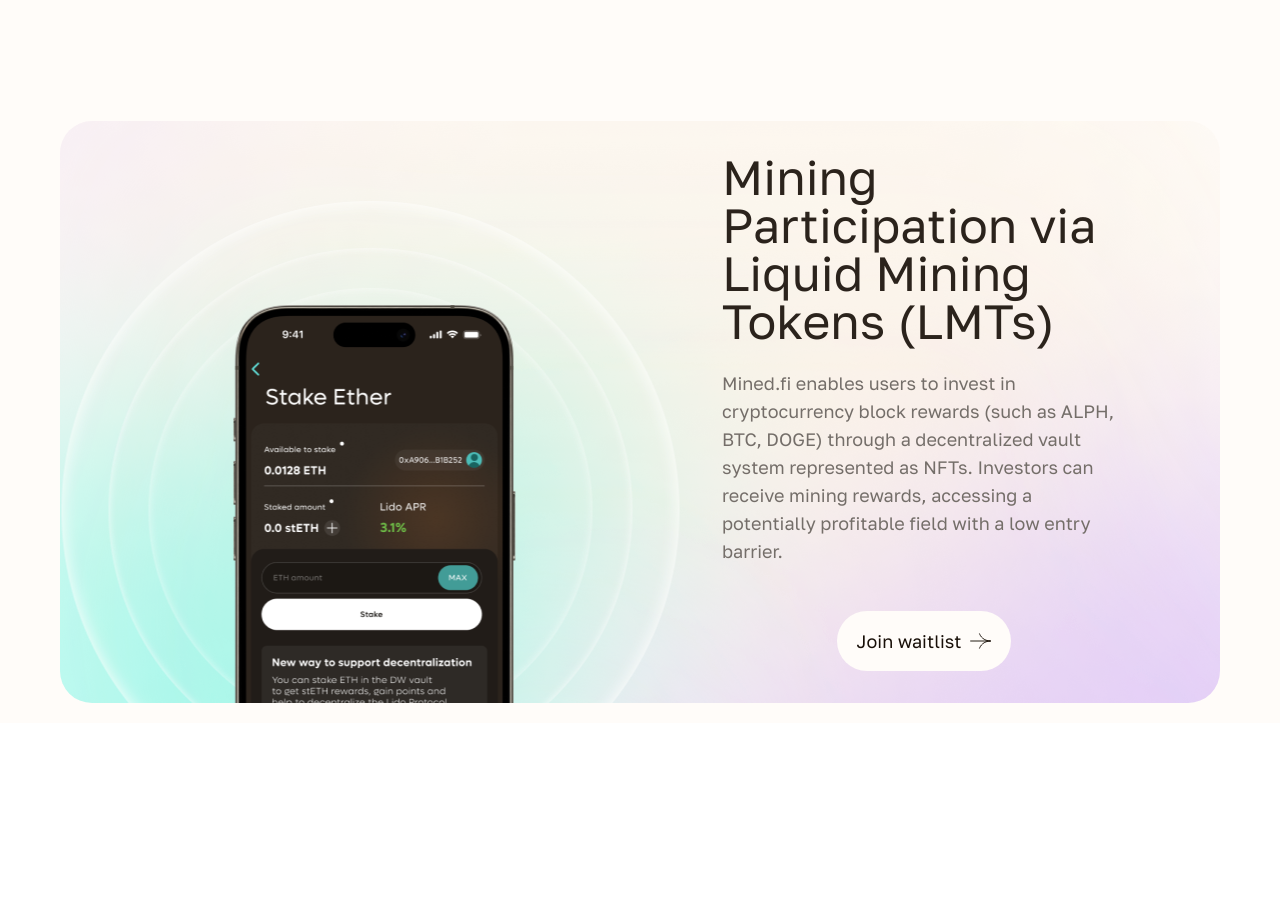
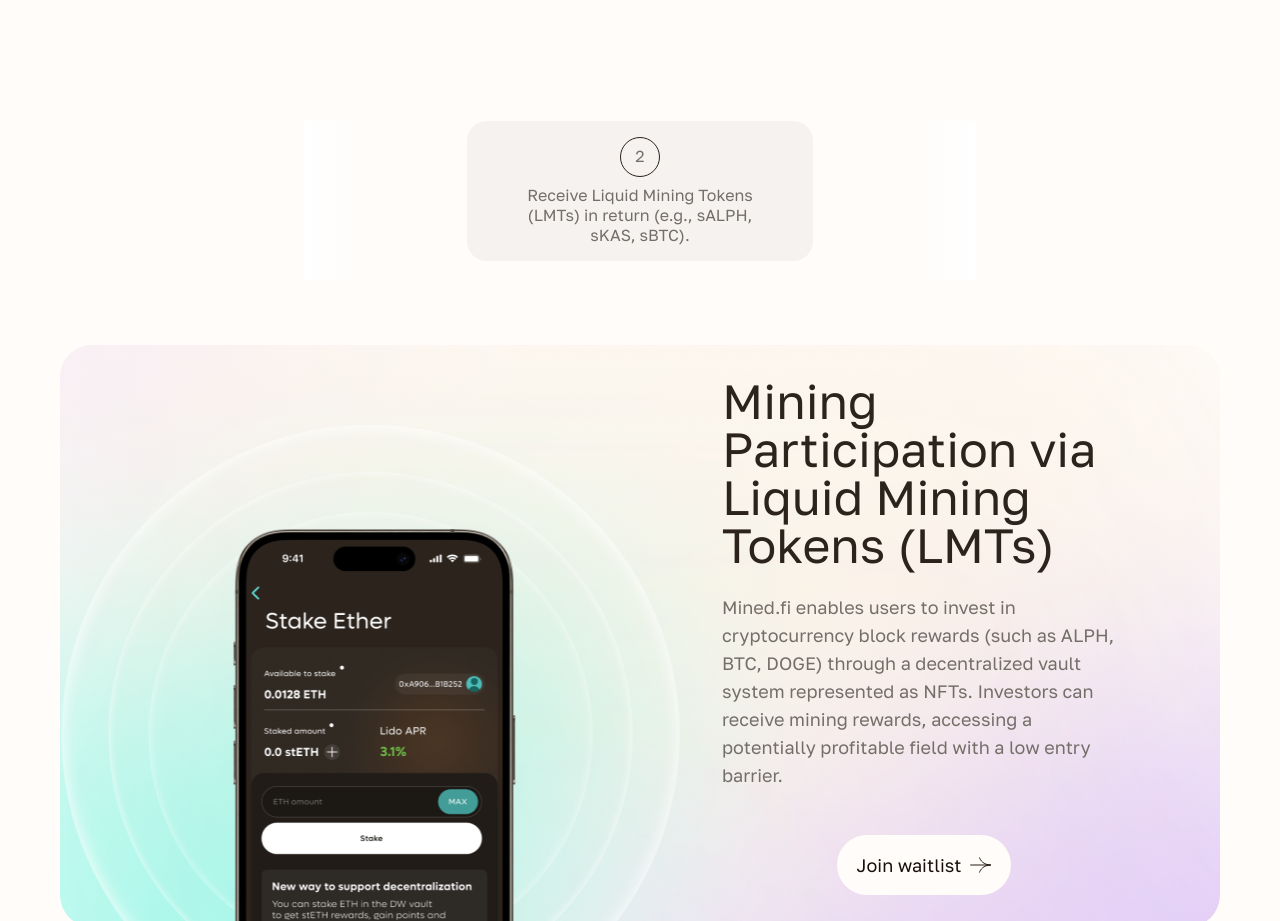
Before and after one commit to minedfi-protocol/landing, a Next.js app: page / in a window 1280 px wide. Shown: the part 1380-2301 px from the top of the page. Before the commit the page ends 2103 px from the top, so only its background shows below. Built offline with nearby package versions, Linux system fonts and the light colour scheme; grey boxes are pictures that could not be loaded.

Commit message:
feat: add StakingCarousel component and integrate it into AboutSection

```diff
--- /dev/null
+++ b/src/components/CardItem/CardItem.tsx
@@ -0,0 +1,17 @@
+import React from 'react'
+
+interface CardItemProps {
+  number: string
+  description: string
+}
+
+export const CardItem: React.FC<CardItemProps> = ({ description, number }) => {
+  return (
+    <div className='bg-[#F5F2EF] max-w-[346px] px-[48px] py-[16px] rounded-[20px] h-fit flex items-center justify-center flex-col'>
+      <div className='text-neutral-40 text-center text-desktop-body-s border border-neutral-60 w-[40px] h-[40px] py-[8px] px-[5px] rounded-full border-solid'>
+        {number}
+      </div>
+      <div className='mt-[8px] text-neutral-40 text-desktop-body-s text-center'>{description}</div>
+    </div>
+  )
+}
--- /dev/null
+++ b/src/components/Carousel/StakingCarousel.tsx
@@ -0,0 +1,110 @@
+import { useState, useRef, TouchEvent } from 'react'
+import { CardItem } from '../CardItem/CardItem'
+import React from 'react'
+
+export const StakingCarousel = () => {
+  const [activeSlide, setActiveSlide] = useState(0)
+  const [touchStart, setTouchStart] = useState<number | null>(null)
+  const [touchEnd, setTouchEnd] = useState<number | null>(null)
+  const autoPlayRef = useRef<NodeJS.Timeout>()
+
+  // Minimalna odległość swipe'a potrzebna do zmiany slajdu
+  const minSwipeDistance = 50
+
+  const slides = [
+    {
+      number: '1',
+      description: 'Stake your assets on your terms with flexible vesting periods.'
+    },
+    {
+      number: '2',
+      description: 'Receive Liquid Mining Tokens (LMTs) in return (e.g., sALPH, sKAS, sBTC).'
+    },
+    {
+      number: '3',
+      description:
+        'Watch your allocation grow and monitor your staking performance with full visibility and real-time insights.'
+    }
+  ]
+
+  const nextSlide = () => {
+    setActiveSlide(prev => (prev === slides.length - 1 ? 0 : prev + 1))
+  }
+
+  const prevSlide = () => {
+    setActiveSlide(prev => (prev === 0 ? slides.length - 1 : prev - 1))
+  }
+
+  // Resetuj autoplay
+  const resetAutoPlay = () => {
+    if (autoPlayRef.current) {
+      clearInterval(autoPlayRef.current)
+    }
+    autoPlayRef.current = setInterval(() => {
+      nextSlide()
+    }, 3000)
+  }
+
+  React.useEffect(() => {
+    resetAutoPlay()
+    return () => {
+      if (autoPlayRef.current) {
+        clearInterval(autoPlayRef.current)
+      }
+    }
+  }, [])
+
+  // Obsługa dotyku - start
+  const onTouchStart = (e: TouchEvent) => {
+    setTouchEnd(null)
+    setTouchStart(e.targetTouches[0].clientX)
+  }
+
+  // Obsługa dotyku - ruch
+  const onTouchMove = (e: TouchEvent) => {
+    setTouchEnd(e.targetTouches[0].clientX)
+  }
+
+  // Obsługa dotyku - koniec
+  const onTouchEnd = () => {
+    if (!touchStart || !touchEnd) return
+
+    const distance = touchStart - touchEnd
+    const isLeftSwipe = distance > minSwipeDistance
+    const isRightSwipe = distance < -minSwipeDistance
+
+    if (isLeftSwipe || isRightSwipe) {
+      if (isLeftSwipe) {
+        nextSlide()
+      } else {
+        prevSlide()
+      }
+      resetAutoPlay()
+    }
+  }
+
+  return (
+    <div
+      className='relative w-full max-w-2xl mx-auto flex justify-center items-center'
+      onTouchStart={onTouchStart}
+      onTouchMove={onTouchMove}
+      onTouchEnd={onTouchEnd}>
+      <div className='absolute left-0 top-0 w-16 h-full bg-gradient-to-r from-white to-transparent z-10'></div>
+
+      <div className='overflow-hidden'>
+        <div
+          className='flex transition-transform duration-1000 ease-in-out'
+          style={{ transform: `translateX(-${activeSlide * 100}%)` }}>
+          {slides.map((slide, index) => (
+            <div key={index} className='w-full flex-shrink-0 flex justify-center'>
+              <CardItem number={slide.number} description={slide.description} />
+            </div>
+          ))}
+        </div>
+      </div>
+      <div className='absolute right-0 top-0 w-16 h-full bg-gradient-to-l from-white to-transparent z-10'></div>
+    </div>
+  )
+}
+
+export default StakingCarousel
--- a/src/sections/AboutSection.tsx
+++ b/src/sections/AboutSection.tsx
@@ -1,10 +1,16 @@
 'use client'
-import React, { useEffect, useRef } from 'react'
+import React, { useEffect, useRef, useState } from 'react'
 import Image from 'next/image'
+import { CardItem } from '@/components/CardItem/CardItem'
+import ReactSimplyCarousel from 'react-simply-carousel'
+import { Swiper, SwiperSlide } from 'swiper/react'
+import 'swiper/css'
+import StakingCarousel from '@/components/Carousel/StakingCarousel'
 
 export const About = () => {
   const videoRef = useRef<HTMLVideoElement>(null)
   const sectionRef = useRef(null)
+  const [activeSlideIndex, setActiveSlideIndex] = useState(0)
 
   useEffect(() => {
     const options = {
@@ -66,6 +72,9 @@
           <source src='/assets/about-animation.mp4' type='video/mp4' />
         </video>
       </div>
+      <div className=''>
+        <StakingCarousel />
+      </div>
       <div className='overflow-hidden w-full lg:max-w-[1160px] h-[950px] pt-[32px] lg:px-0 lg:pt-0 lg:h-[582px] bg-about-info-background bg-no-repeat bg-cover flex lg:flex-row flex-col-reverse rounded-[32px]'>
         <div className='h-[750px] w-full lg:w-[630px]'>
           <div className='w-full h-full bg-about-info-phone bg-top bg-no-repeat lg:mt-[70px] md:mt-[190px] mt-[70px]'></div>
```
